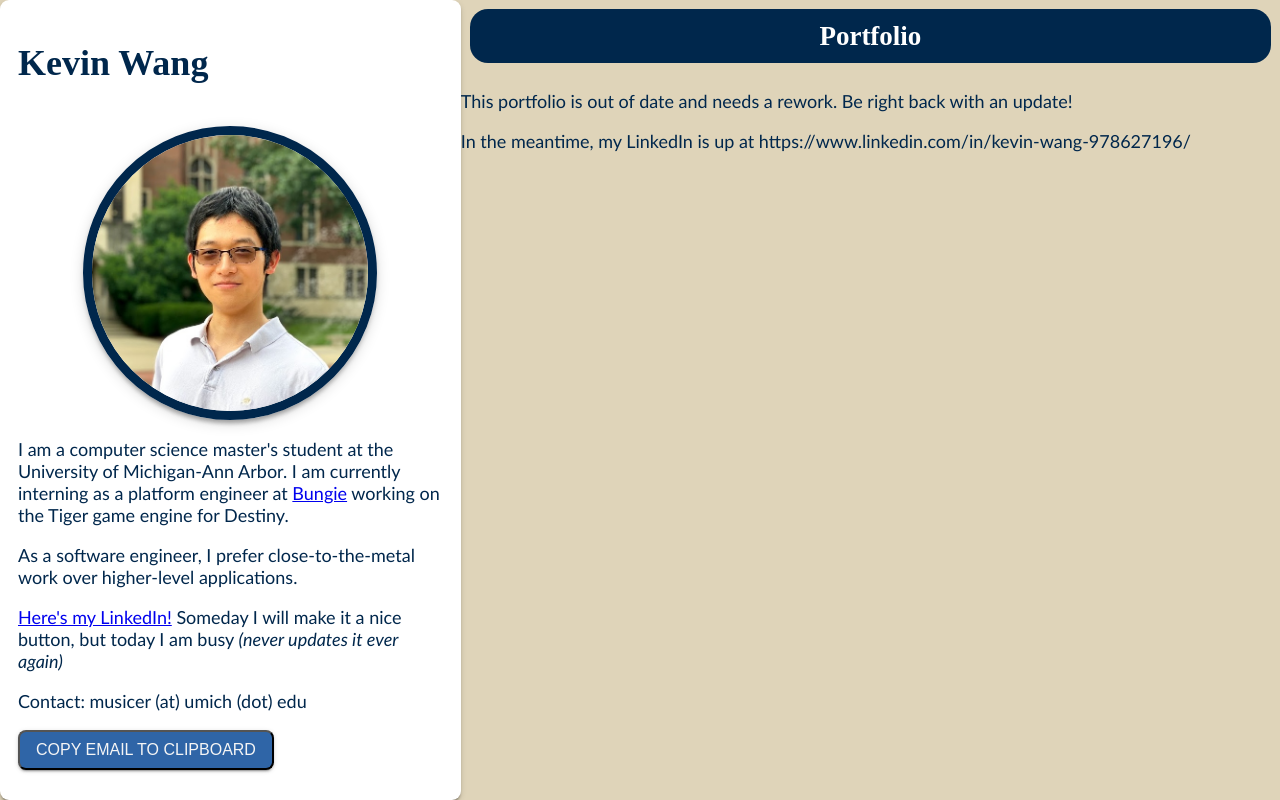
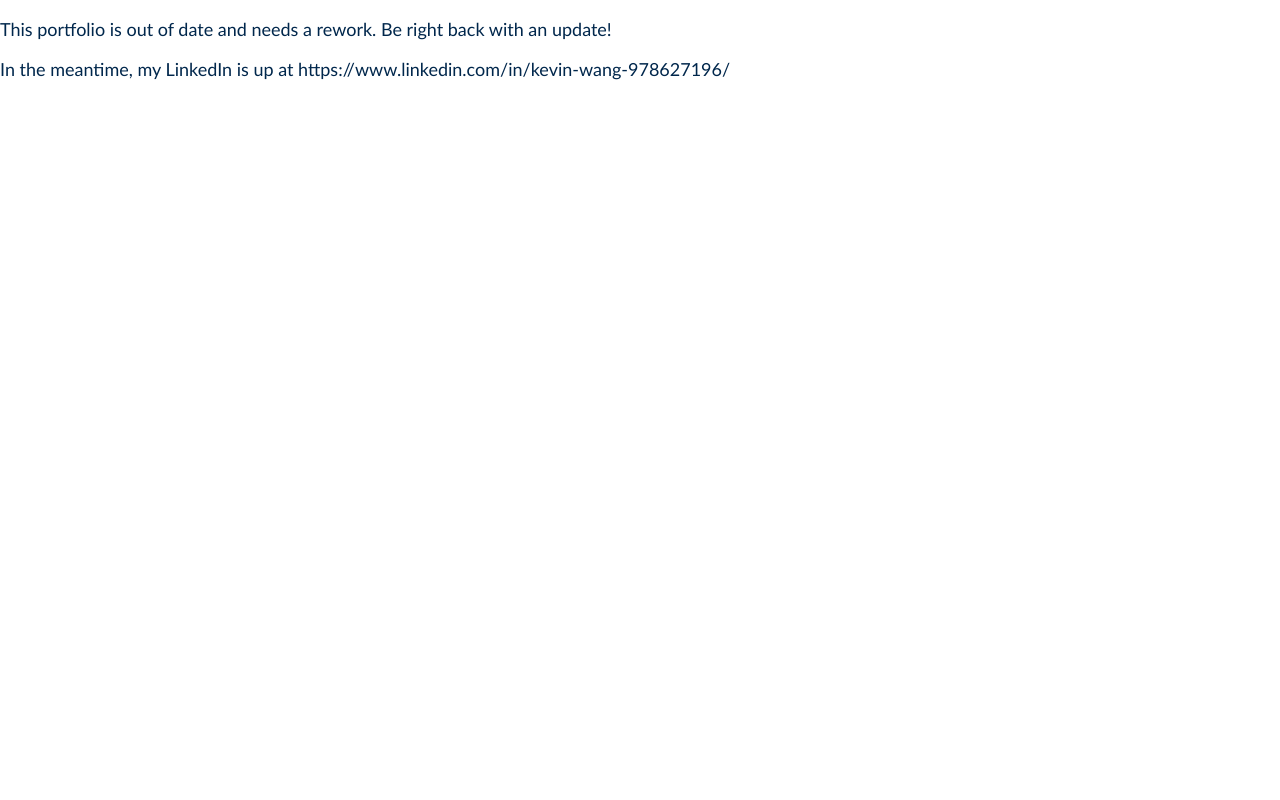
Before and after one commit to michigan-musicer/musicer-website, a React (Create React App) app: page / in a window 1280 px wide. Built offline with nearby package versions, Linux system fonts and the light colour scheme.

Commit message:
do it properly this time >:(

```diff
--- a/src/App.js
+++ b/src/App.js
@@ -214,14 +214,18 @@
 // will need to make it responsive to be viewable on mobile
   return (
     // copy the styling for matUI card and use it here
-    <div className='app-container'>
-      <div className='app-leftside-container'>
-        <About props={getAboutProps()}/>
-      </div>
-      <div className='app-rightside-container'>
-        <NavigationBar props={NavigationBarProps}/>
-        <Portfolio props={PortfolioProps}/>
-      </div>
+    <div>
+      <p>This portfolio is out of date and needs a rework. Be right back with an update!</p>
+      <p>In the meantime, my LinkedIn is up at https://www.linkedin.com/in/kevin-wang-978627196/</p>
     </div>
+    // <div className='app-container'>
+    //   <div className='app-leftside-container'>
+    //     <About props={getAboutProps()}/>
+    //   </div>
+    //   <div className='app-rightside-container'>
+    //     <NavigationBar props={NavigationBarProps}/>
+    //     <Portfolio props={PortfolioProps}/>
+    //   </div>
+    // </div>
   );
 }
--- a/src/portfolio/Portfolio.js
+++ b/src/portfolio/Portfolio.js
@@ -10,18 +10,14 @@
 export default function Portfolio(props) {
   return (
     <div>
-      <p>This portfolio is out of date and needs a rework. Be right back with an update!</p>
-      <p>In the meantime, my LinkedIn is up at https://www.linkedin.com/in/kevin-wang-978627196/</p>
+      <Education/>
+      <Divider/>
+      <Skillset/>
+      <Divider/>
+      <WorkExp/>
+      <Projects/>
+      <Activities/>
+      <Miscellaneous/>
     </div>
-    // <div>
-    //   <Education/>
-    //   <Divider/>
-    //   <Skillset/>
-    //   <Divider/>
-    //   <WorkExp/>
-    //   <Projects/>
-    //   <Activities/>
-    //   <Miscellaneous/>
-    // </div>
   );
 }
```
